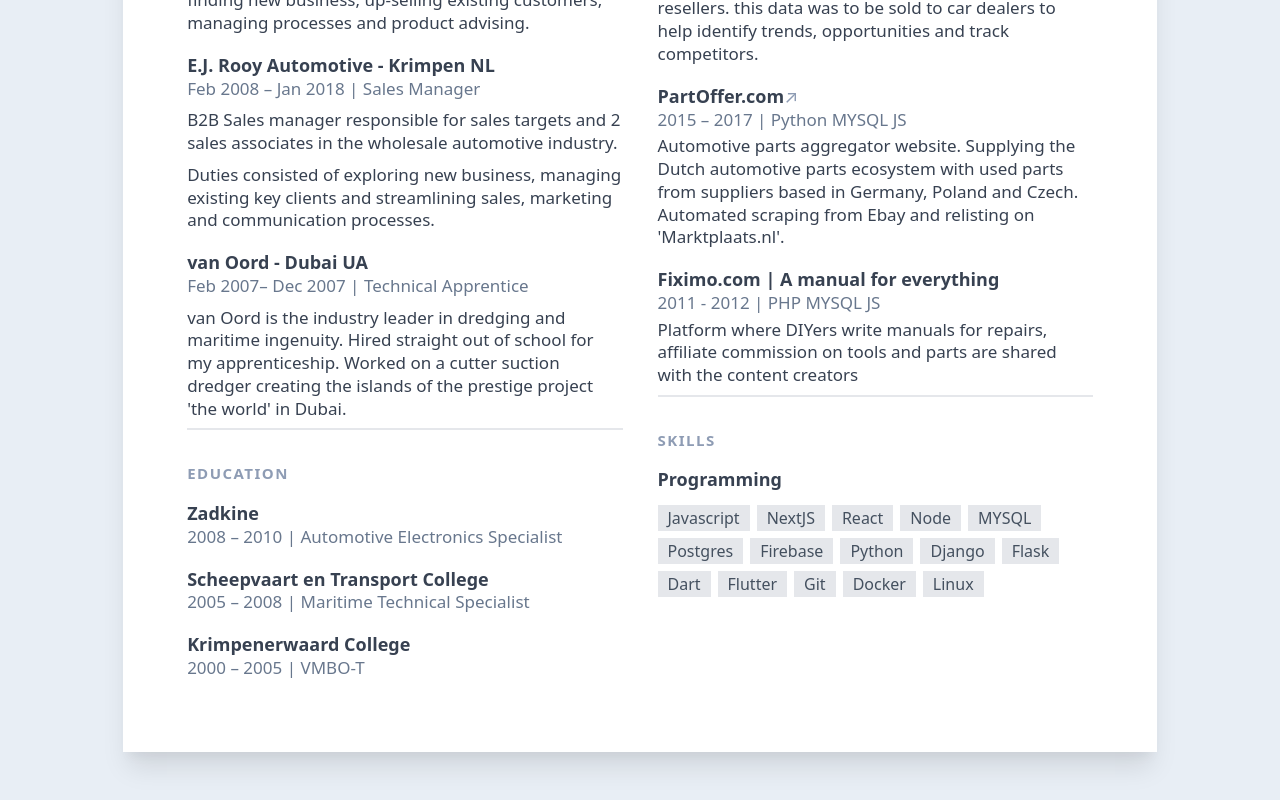
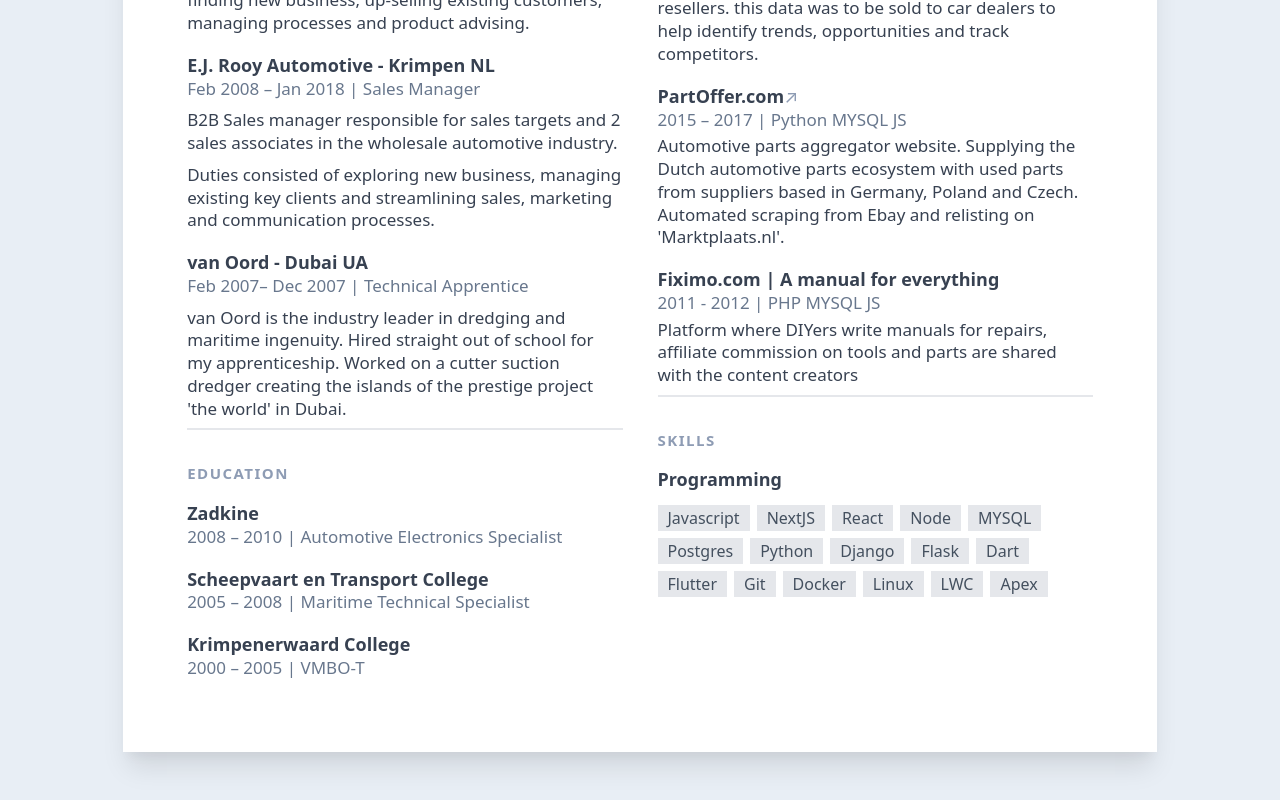
Before and after one commit to riekusr/duo-language-resume, a Next.js app: page / in a window 1280 px wide. Shown: the part 777-1577 px from the top of the page. Built offline with nearby package versions, Linux system fonts and the light colour scheme.

Commit message:
added LWWC + APEX to the prgramming skillset labels

```diff
--- a/pages/index.js
+++ b/pages/index.js
@@ -557,7 +557,6 @@
                         'Node',
                         'MYSQL',
                         'Postgres',
-                        'Firebase',
                         'Python',
                         'Django',
                         'Flask',
@@ -566,6 +565,8 @@
                         'Git',
                         'Docker',
                         'Linux',
+                        'LWC',
+                        'Apex',
                       ].map((i) => (
                         <li
                           key={i}
```
